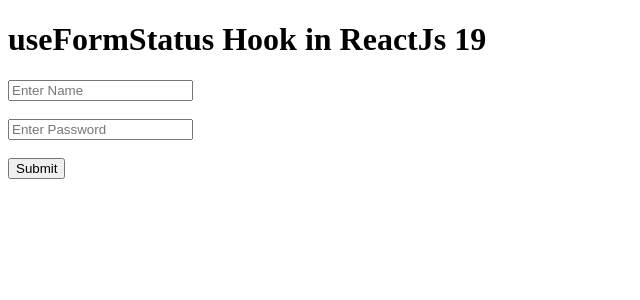
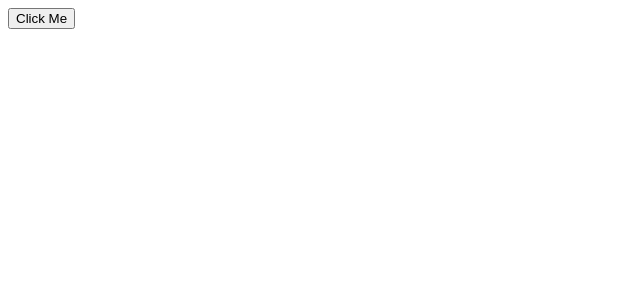
Before and after one commit to saeedali780/learn-react, a React (Vite) app: page / in a window 1280 px wide. Shown: the top 300 px of the page, without its empty margins (0-640 px from the left). Built offline with nearby package versions, Linux system fonts and the light colour scheme.

Commit message:
useTransition Hook in React js

```diff
--- a/src/App.jsx
+++ b/src/App.jsx
@@ -1,32 +1,21 @@
 import React from 'react'
-import { useFormStatus } from 'react-dom';
+import { useTransition } from 'react';
 
 const App = () => {
-  const handleSubmit = async ()=>{
-    await new Promise(res=>setTimeout(res,5000))
-    console.log("Submited");
+  const [pending,startTransition]= useTransition();
+
+    const handleSubmit =  ()=>{
+
+      startTransition(async()=>{
+        await new Promise(res=>setTimeout(res,10000))
+      });
   };
-  function CustomerForm(){
-    const {pending} = useFormStatus();
-    console.log(pending);
-
-    return(
-      <div>
-      <input type="text" placeholder='Enter Name'/>
-      <br/><br/>
-      <input type="password" placeholder='Enter Password'/>
-      <br/><br/>
-      <button disabled={pending}>{pending?"Submiting...":"Submit" }</button>
-      </div>
-    )
-  }
-
   return (
     <div>
-      <h1>useFormStatus Hook in ReactJs 19</h1>
-      <form action={handleSubmit}>
-      <CustomerForm />
-      </form>
+      {
+        pending?  <img src="https://wpamelia.com/wp-content/uploads/2018/11/ezgif-2-6d0b072c3d3f.gif" alt="" /> :null
+      }
+      <button disabled={pending} onClick={handleSubmit}>Click Me</button>
     </div>
   )
 }
```
